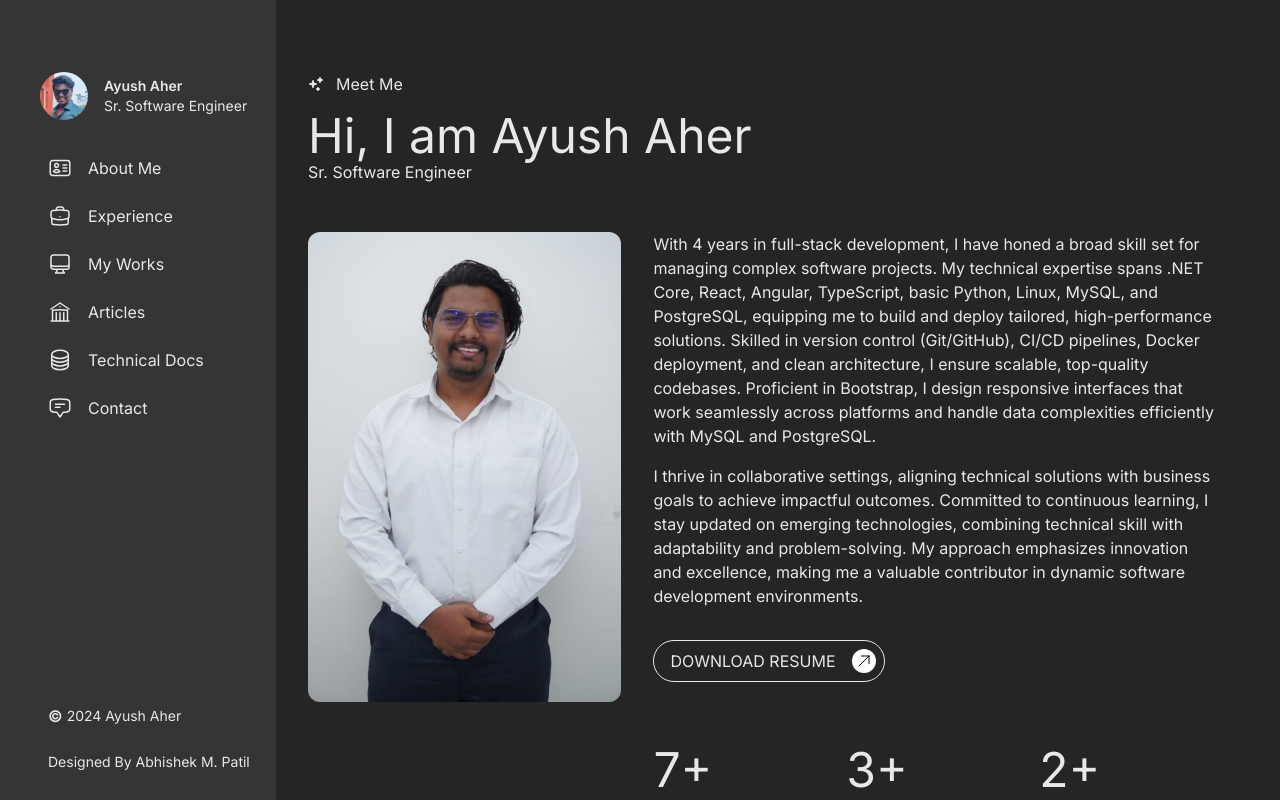
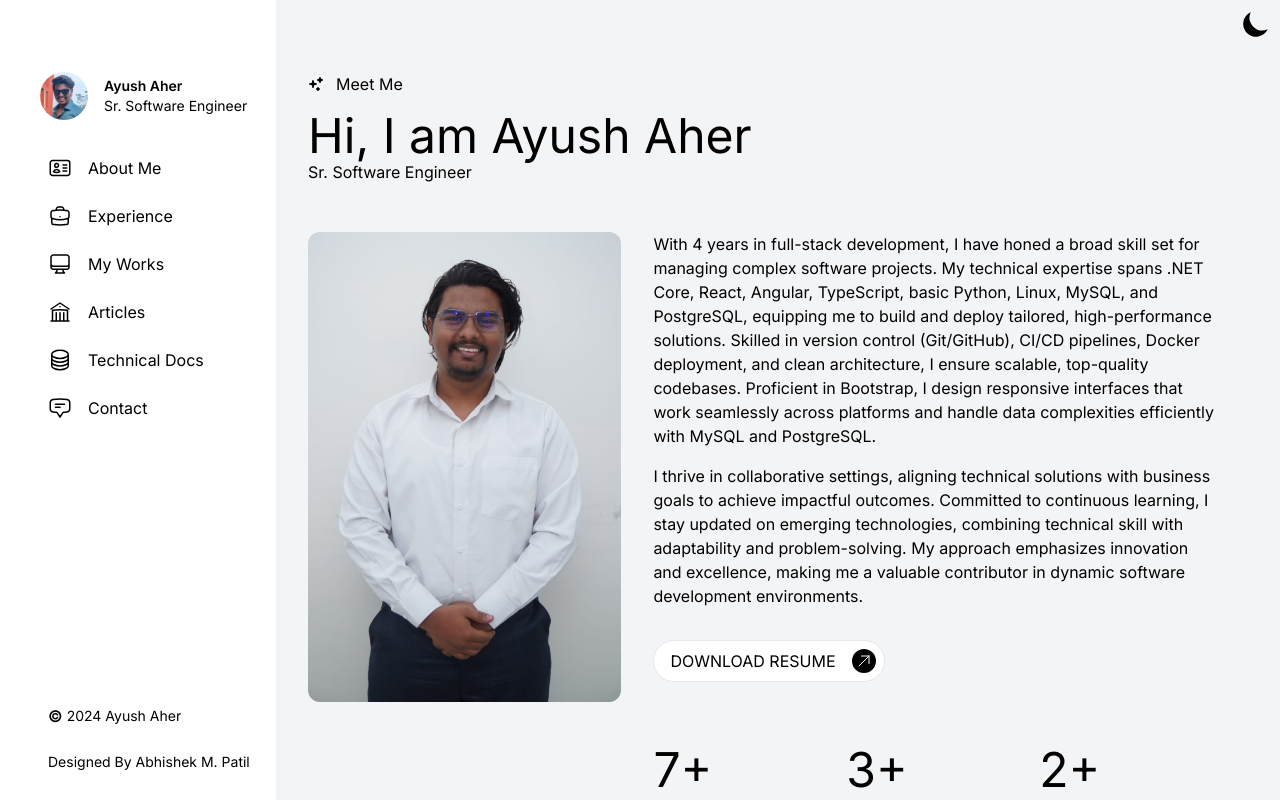
Before and after one commit to AyushAher/Client-Portfolio-AbhishekPatil, a React (Vite) app: page / in a window 1280 px wide. Built offline with nearby package versions, Linux system fonts and the light colour scheme.

Commit message:
refactor: add dark mode toggle functionality and improve HTML structure

```diff
--- a/src/pages/Main.jsx
+++ b/src/pages/Main.jsx
@@ -1,4 +1,4 @@
-import React from "react";
+import React, { useState, useEffect } from "react";
 import { Route, Routes } from "react-router-dom";
 import Work from "./Work";
 import About from "./About";
@@ -9,10 +9,41 @@ import CleanArch from "./projects/CleanArch";
 import EmailUtitlity from "./projects/EmailUtitlity";
 import YamlProcessor from "./projects/YamlProcessor";
 import TechBlogs from "./TechBlogs";
-
 const Main = () => {
+  const [theme, setTheme] = useState("light");
+  useEffect(() => {
+    if (theme === "dark") {
+      document.getElementsByTagName("body")[0].classList.add("dark");
+    } else {
+      document.getElementsByTagName("body")[0].classList.remove("dark");
+    }
+  }, [theme]);
+  function ChangeTheme() {
+    setTheme(theme === "light" ? "dark" : "light");
+  }
   return (
     <div className="w-full h-full bg-gray-100 dark:bg-dark dark:text-light-text overflow-y-auto">
+      <button onClick={ChangeTheme} class="h-12 w-12 rounded-lg p-2 float-right">
+        <svg
+          class="fill-black-700 block dark:hidden"
+          fill="currentColor"
+          viewBox="0 0 20 20"
+        >
+          <path d="M17.293 13.293A8 8 0 016.707 2.707a8.001 8.001 0 1010.586 10.586z"></path>
+        </svg>
+        <svg
+          class="fill-yellow-500 hidden dark:block"
+          fill="currentColor"
+          viewBox="0 0 20 20"
+        >
+          <path
+            d="M10 2a1 1 0 011 1v1a1 1 0 11-2 0V3a1 1 0 011-1zm4 8a4 4 0 11-8 0 4 4 0 018 0zm-.464 4.95l.707.707a1 1 0 001.414-1.414l-.707-.707a1 1 0 00-1.414 1.414zm2.12-10.607a1 1 0 010 1.414l-.706.707a1 1 0 11-1.414-1.414l.707-.707a1 1 0 011.414 0zM17 11a1 1 0 100-2h-1a1 1 0 100 2h1zm-7 4a1 1 0 011 1v1a1 1 0 11-2 0v-1a1 1 0 011-1zM5.05 6.464A1 1 0 106.465 5.05l-.708-.707a1 1 0 00-1.414 1.414l.707.707zm1.414 8.486l-.707.707a1 1 0 01-1.414-1.414l.707-.707a1 1 0 011.414 1.414zM4 11a1 1 0 100-2H3a1 1 0 000 2h1z"
+            fill-rule="evenodd"
+            clip-rule="evenodd"
+          ></path>
+        </svg>
+      </button>
+
       <Routes>
         <Route path="/" element={<About />} />
         <Route path="/work" element={<Work />} />
```
Also changed, not shown: index.html (+12 -3 lines).
